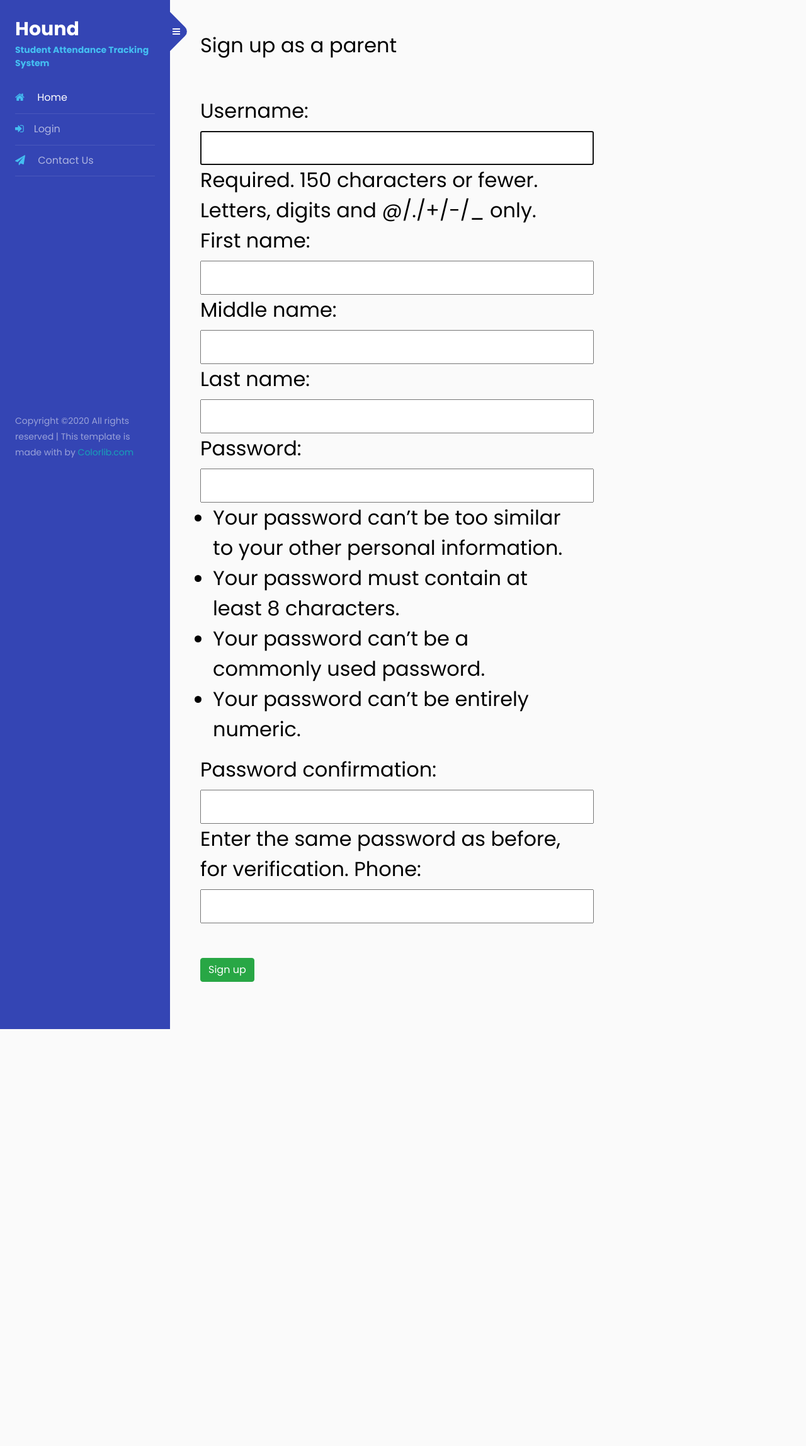
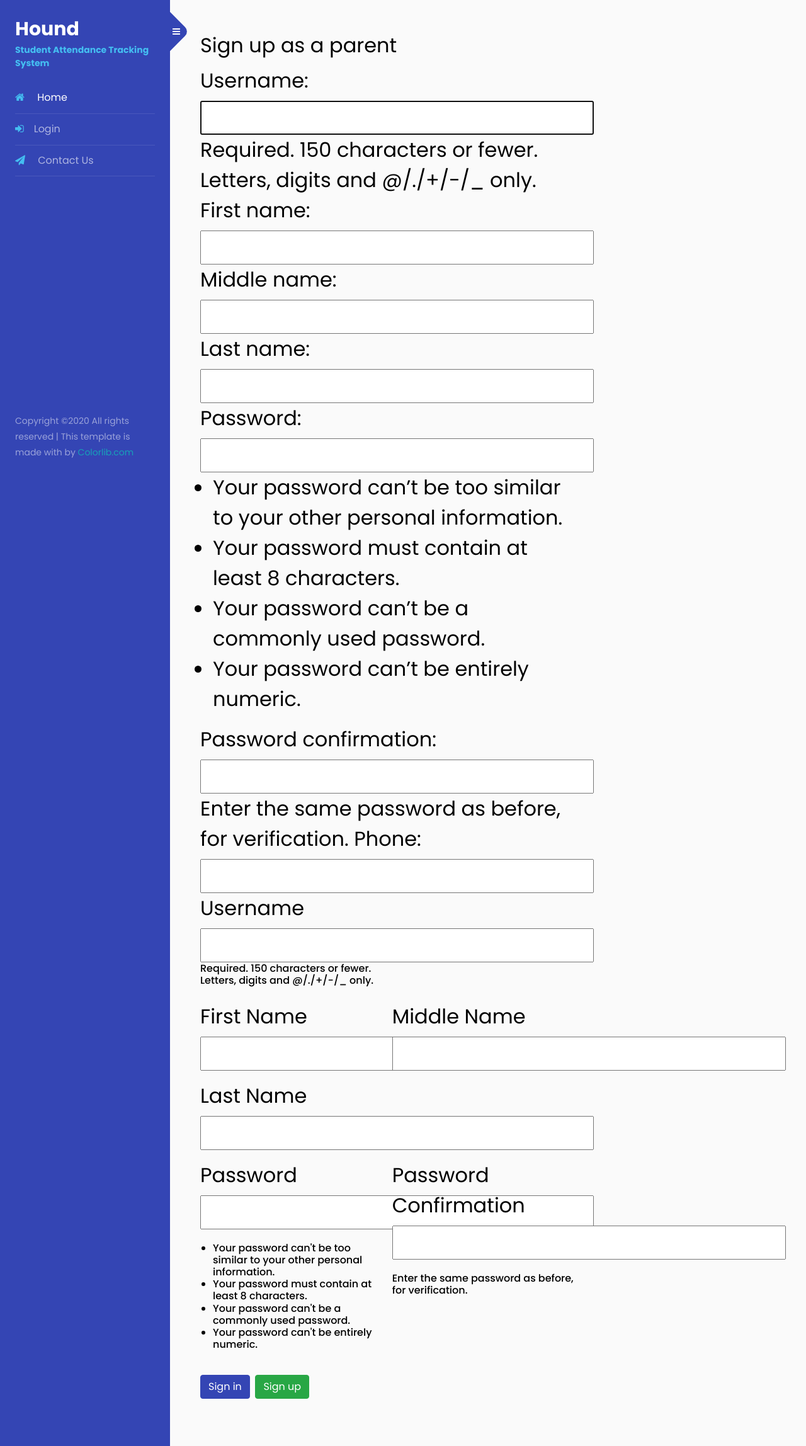
Before and after one commit to claudynetrixie/CoE134SATS, a Django app: page /accounts/signup/parent/ in a window 1280 px wide. Shown: the whole page at 63% size. Before the commit the page ends 1634 px from the top, so only its background shows below. Run offline with Django 3.2, Linux system fonts and the light colour scheme; some libraries are stand-ins or nearby versions.

Commit message:
attempt to fix sign up form

```diff
--- a/mysite/mysite/main/templates/main/signup_form.html
+++ b/mysite/mysite/main/templates/main/signup_form.html
@@ -7,12 +7,106 @@
       <form method="post" novalidate>
         {% csrf_token %}
         <input type="hidden" name="next" value="{{ next }}">
-        </br>
         {{ form}}
-        </br>
-        </br>
-        <button type="submit" class="btn btn-success">Sign up</button>
-      </formform>
-    </div>
-  </div>
+
+<!--        <tr>-->
+<!--          <th><label for="id_username">Username:</label></th>-->
+<!--          <td><input type="text" name="username" maxlength="150" autofocus required id="id_username">-->
+<!--          <br><span class="helptext">Required. 150 characters or fewer. Letters, digits and @/./+/-/_ only.</span></td>-->
+<!--        </tr>-->
+<!--        </br>-->
+<!--        <tr>-->
+<!--          <th><label for="id_first_name">First name:</label></th>-->
+<!--          <td><input type="text" name="first_name" maxlength="30" required id="id_first_name"></td>-->
+<!--        </tr>-->
+<!--        </br>-->
+<!--        <tr>-->
+<!--          <th><label for="id_middle_name">Middle name:</label></th>-->
+<!--          <td><input type="text" name="middle_name" maxlength="30" required id="id_middle_name"></td>-->
+<!--        </tr>-->
+<!--        </br>-->
+<!--        <tr>-->
+<!--          <th><label for="id_last_name">Last name:</label></th>-->
+<!--          <td><input type="text" name="last_name" maxlength="30" required id="id_last_name"></td>-->
+<!--        </tr>-->
+<!--        </br>-->
+<!--        <tr>-->
+<!--          <th><label for="id_password1">Password:</label></th>-->
+<!--          <td><input type="password" name="password1" required id="id_password1"><br><span class="helptext"><ul>-->
+<!--          <li>Your password can&#39;t be too similar to your other personal information.</li>-->
+<!--          <li>Your password must contain at least 8 characters.</li>-->
+<!--          <li>Your password can&#39;t be a commonly used password.</li>-->
+<!--          <li>Your password can&#39;t be entirely numeric.</li></ul></span></td>-->
+<!--        </tr>-->
+<!--        </br>-->
+<!--        <tr>-->
+<!--          <th><label for="id_password2">Password confirmation:</label></th>-->
+<!--          <td><input type="password" name="password2" required id="id_password2">-->
+<!--          <br><span class="helptext">Enter the same password as before, for verification.</span></td>-->
+<!--        </tr>-->
+
+<!--        </br>-->
+<!--        </br>-->
+          <div class="form-row">
+            <div class="form-group col-md-6">
+              <label for="id_username">Username</label>
+              <input type="text" name="username" maxlength="150" autofocus required  id="id_username">
+              <br><h6><span class="helptext">Required. 150 characters or fewer. Letters, digits and @/./+/-/_ only.</span></h6>
+            </div>
+          </div>
+
+           <div class="form-row">
+            <div class="form-group col-md-6">
+              <label for="id_first_name">First Name</label>
+              <input type="text" name="first_name" maxlength="30" required  id="id_first_name">
+            </div>
+            <div class="form-group col-md-6">
+              <label for="id_middle_name">Middle Name</label>
+              <input type="text" name="middle_name" maxlength="30" required id="id_middle_name">
+            </div>
+             <div class="form-group col-md-6">
+              <label for="id_last_name">Last Name</label>
+              <input type="text" name="last_name" maxlength="30" required  id="id_last_name">
+            </div>
+          </div>
+
+          <div class="form-row">
+            <div class="form-group col-md-6">
+              <label for="id_password1">Password</label>
+              <input type="password" name="password1" required id="id_password1">
+              <h6>
+                <br><span class="helptext"><ul>
+                <li>Your password can&#39;t be too similar to your other personal information.</li>
+                <li>Your password must contain at least 8 characters.</li>
+                <li>Your password can&#39;t be a commonly used password.</li>
+                <li>Your password can&#39;t be entirely numeric.</li></ul></span>
+              </h6>
+            </div>
+            <div class="form-group col-md-6">
+              <label for="id_password2">Password Confirmation</label>
+              <input type="password" name="password2" required  id="id_password2">
+              <h6>
+                <br><span class="helptext">Enter the same password as before, for verification.</span>
+              </h6>
+
+           </div>
+            </br>
+          </div>
+
+
+<!--          <div class="form-row">-->
+<!--            <div class="form-group col-md-6">-->
+<!--              <label for="inputEmail4">Email</label>-->
+<!--              <input type="email" class="form-control" id="inputEmail4">-->
+<!--            </div>-->
+<!--            <div class="form-group col-md-6">-->
+<!--              <label for="inputPassword4">Password</label>-->
+<!--              <input type="password" class="form-control" id="inputPassword4">-->
+<!--            </div>-->
+<!--          </div>-->
+          <button type="submit" class="btn btn-primary">Sign in</button>
+          <button type="submit" class="btn btn-success">Sign up</button>
+        </form>
+
+
 {% endblock %}
--- a/mysite/mysite/main/views.py
+++ b/mysite/mysite/main/views.py
@@ -270,7 +270,6 @@ class CalendarView(generic.ListView):
         context['prev_month'] = prev_month(d)
         context['next_month'] = next_month(d)
         context['students'] = Student.objects.all()
-
         return context
 
 
```
